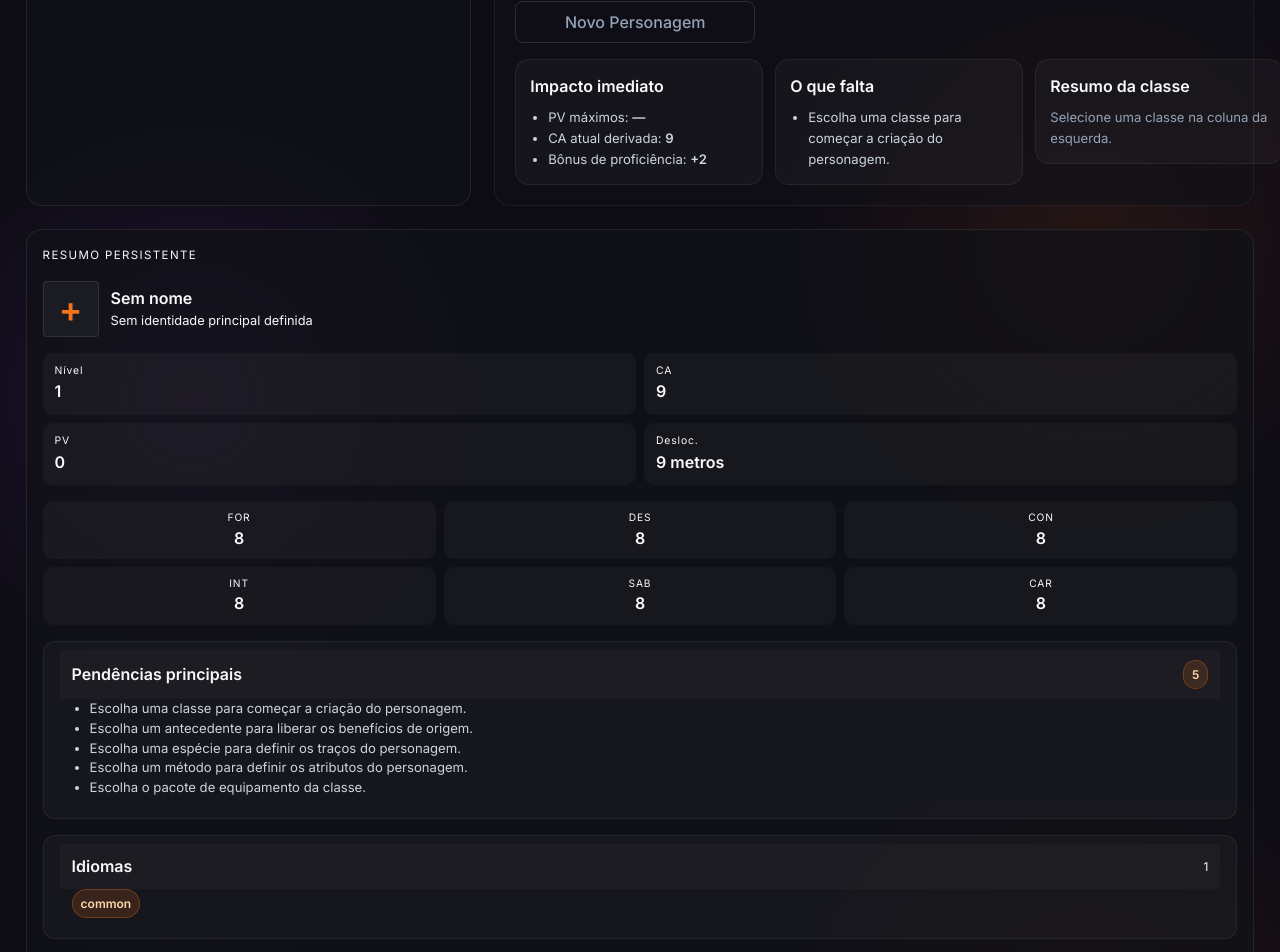
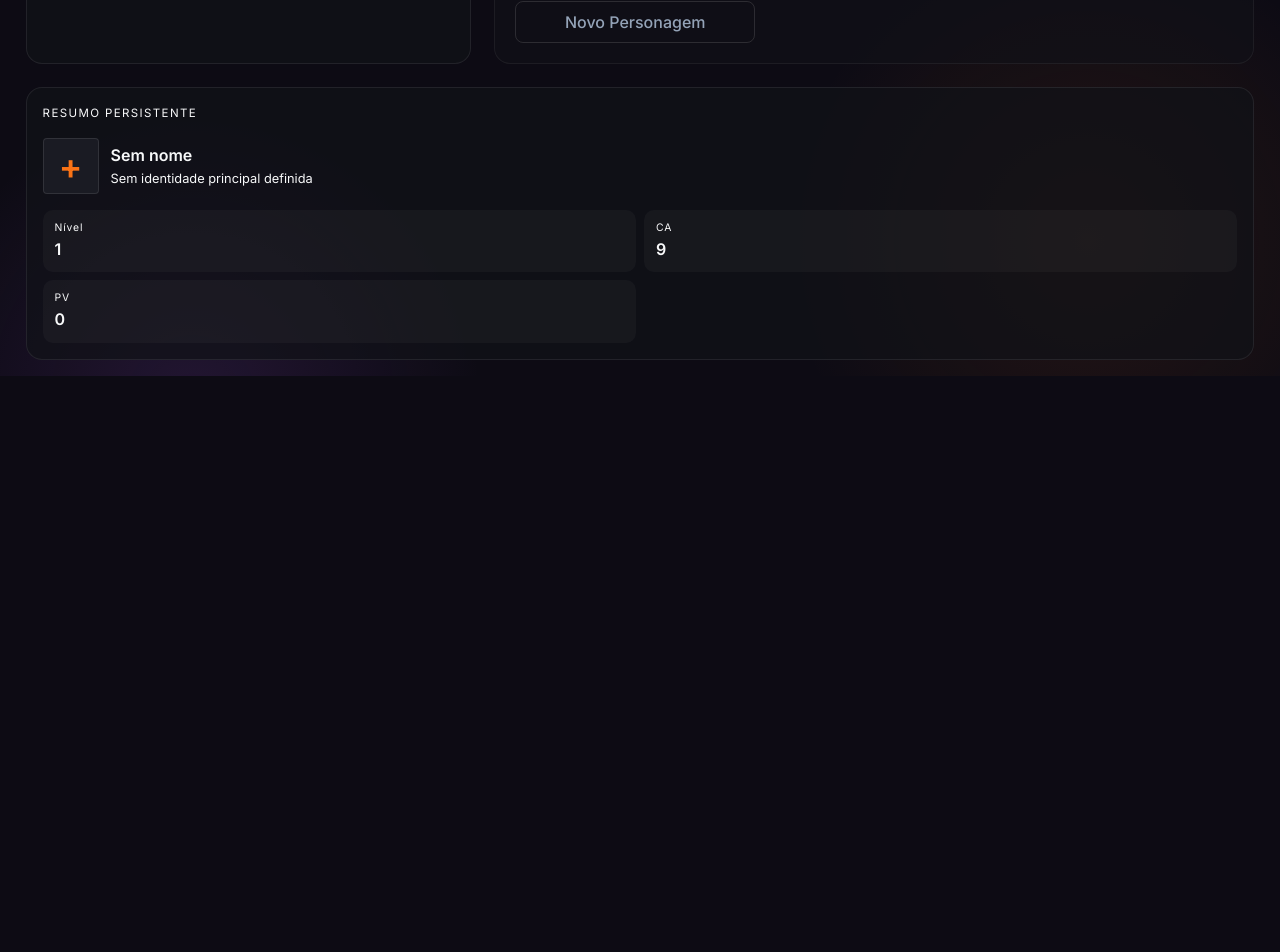
Before and after one commit to cauefeliciano14/app, a React (Vite) app: page / in a window 1280 px wide. Shown: the part 2400-3352 px from the top of the page. After the commit the page ends 2776 px from the top, so only its background shows below. Built offline with nearby package versions, Linux system fonts and the light colour scheme.

Commit message:
Refina informações únicas no criador

```diff
--- a/src/components/steps/ClassSelectionStep.module.css
+++ b/src/components/steps/ClassSelectionStep.module.css
@@ -9,17 +9,15 @@
   display: grid;
   grid-template-columns:
     minmax(clamp(13.5rem, 17vw, 15.5rem), 0.95fr)
-    minmax(clamp(20rem, 34vw, 28rem), 1.5fr)
-    minmax(clamp(14rem, 18vw, 16rem), 0.9fr);
-  grid-template-areas: 'classes details side';
+    minmax(clamp(20rem, 34vw, 28rem), 1.9fr);
+  grid-template-areas: 'classes details';
   gap: 16px;
   min-height: 0;
   align-items: start;
 }
 
 .classColumn,
-.detailsColumn,
-.sideColumn {
+.detailsColumn {
   min-width: 0;
 }
 
@@ -86,27 +84,12 @@
   margin-top: 16px;
 }
 
-.sideColumn {
-  grid-area: side;
-  display: flex;
-  flex-direction: column;
-  gap: 12px;
-}
-
 @media (max-width: 1320px) {
   .stepGrid {
     grid-template-columns:
       minmax(clamp(13rem, 22vw, 15rem), 0.95fr)
       minmax(clamp(22rem, 40vw, 34rem), 1.45fr);
-    grid-template-areas:
-      'classes details'
-      'side side';
-  }
-
-  .sideColumn {
-    display: grid;
-    grid-template-columns: repeat(3, minmax(0, 1fr));
-    align-items: start;
+    grid-template-areas: 'classes details';
   }
 }
 
@@ -128,8 +111,7 @@
     grid-template-columns: minmax(0, 1fr);
     grid-template-areas:
       'classes'
-      'details'
-      'side';
+      'details';
   }
 
   .classList,
@@ -138,9 +120,6 @@
     padding-right: 0;
   }
 
-  .sideColumn {
-    grid-template-columns: minmax(0, 1fr);
-  }
 }
 
 @media (max-width: 720px) {
--- a/src/components/steps/ClassSelectionStep.tsx
+++ b/src/components/steps/ClassSelectionStep.tsx
@@ -155,44 +155,11 @@ export const ClassSelectionStep: React.FC<ClassSelectionStepProps> = ({ onReset,
               </>
             )}
           </div>
-
-          <div className={styles.sideColumn}>
-            <Panel title="Impacto imediato">
-              <ul style={{ margin: 0, paddingLeft: '18px', color: '#cbd5e1', fontSize: '0.82rem', lineHeight: 1.6 }}>
-                <li>PV máximos: <strong>{selectedClass ? engineCalculateMaxHP(selectedClass.id, characterLevel, derivedSheet.modifiers['constituicao'] ?? 0) : '—'}</strong></li>
-                <li>CA atual derivada: <strong>{derivedSheet.armorClass}</strong></li>
-                <li>Bônus de proficiência: <strong>+{derivedSheet.proficiencyBonus}</strong></li>
-              </ul>
-            </Panel>
-            <Panel title="O que falta">
-              {validationErrors.length === 0 ? (
-                <div style={{ color: '#4ade80', fontSize: '0.82rem' }}>Etapa pronta para avançar.</div>
-              ) : (
-                <ul style={{ margin: 0, paddingLeft: '18px', color: '#cbd5e1', fontSize: '0.82rem', lineHeight: 1.6 }}>
-                  {validationErrors.map((error) => <li key={error}>{error}</li>)}
-                </ul>
-              )}
-            </Panel>
-            <Panel title="Resumo da classe">
-              <div style={{ color: '#94a3b8', fontSize: '0.82rem', lineHeight: 1.6 }}>
-                {selectedClass ? 'Veja os detalhes ao centro e finalize quaisquer escolhas obrigatórias destacadas em laranja.' : 'Selecione uma classe na coluna da esquerda.'}
-              </div>
-            </Panel>
-          </div>
         </div>
       </div>
     </StepLayout>
   );
 };
-
-function Panel({ title, children }: { title: string; children: React.ReactNode }) {
-  return (
-    <div style={{ background: 'rgba(255,255,255,0.03)', border: '1px solid rgba(255,255,255,0.06)', borderRadius: '14px', padding: '14px' }}>
-      <div style={{ color: '#f8fafc', fontWeight: 700, marginBottom: '8px' }}>{title}</div>
-      {children}
-    </div>
-  );
-}
 
 function SummaryStat({ label, value }: { label: string; value: string }) {
   return (
--- a/src/features/creator/summary/CharacterSummaryPanel.tsx
+++ b/src/features/creator/summary/CharacterSummaryPanel.tsx
@@ -1,34 +1,18 @@
-import { useMemo } from 'react';
 import { useCharacter } from '../../../context/CharacterContext';
 import patterns from '../../../styles/panelPatterns.module.css';
 import styles from './CharacterSummaryPanel.module.css';
 
-const ATTRS = ['forca', 'destreza', 'constituicao', 'inteligencia', 'sabedoria', 'carisma'] as const;
-const LABELS: Record<(typeof ATTRS)[number], string> = {
-  forca: 'FOR',
-  destreza: 'DES',
-  constituicao: 'CON',
-  inteligencia: 'INT',
-  sabedoria: 'SAB',
-  carisma: 'CAR',
-};
-
 export function CharacterSummaryPanel() {
-  const { character, selectedBackground, derivedSheet, validationResult, characterLevel } = useCharacter();
-  const mainPendencies = validationResult.errors.slice(0, 5);
+  const { character, selectedBackground, derivedSheet, characterLevel } = useCharacter();
   const identityLine = [character.characterClass?.name, selectedBackground?.name, character.species?.name]
     .filter(Boolean)
     .join(' • ');
 
-  const quickFacts = useMemo(
-    () => [
-      { label: 'Nível', value: String(characterLevel ?? derivedSheet.level ?? 1) },
-      { label: 'CA', value: String(derivedSheet.armorClass) },
-      { label: 'PV', value: String(derivedSheet.maxHP) },
-      { label: 'Desloc.', value: derivedSheet.speed || '—' },
-    ],
-    [characterLevel, derivedSheet.armorClass, derivedSheet.level, derivedSheet.maxHP, derivedSheet.speed],
-  );
+  const quickFacts = [
+    { label: 'Nível', value: String(characterLevel ?? derivedSheet.level ?? 1) },
+    { label: 'CA', value: String(derivedSheet.armorClass) },
+    { label: 'PV', value: String(derivedSheet.maxHP) },
+  ];
 
   return (
     <div className={patterns.stackSm}>
@@ -56,18 +40,6 @@ export function CharacterSummaryPanel() {
         ))}
       </div>
 
-      <div className={patterns.responsiveGrid3}>
-        {ATTRS.map((attr) => (
-          <div key={attr} className={styles.statCard}>
-            <div className={styles.statLabel}>{LABELS[attr]}</div>
-            <div className={styles.statValue}>{derivedSheet.finalAttributes[attr] ?? 0}</div>
-          </div>
-        ))}
-      </div>
-
-      <SummaryIssues items={mainPendencies} />
-      <SummaryList title="Idiomas" items={derivedSheet.languages} empty="Nenhum idioma extra." />
-      <SummaryList title="Perícias" items={derivedSheet.skillProficiencies} empty="Nenhuma perícia definida." />
     </div>
   );
 }
@@ -80,49 +52,3 @@ function SummaryPill({ label, value }: { label: string; value: string }) {
     </div>
   );
 }
-
-function SummaryList({ title, items, empty }: { title: string; items: string[]; empty: string }) {
-  return (
-    <details open className={patterns.panelCardCompact}>
-      <summary className={styles.detailsSummary}>
-        <span className={styles.detailsTitle}>{title}</span>
-        <span className={styles.detailsCount}>{items.length}</span>
-      </summary>
-      <div className={styles.detailsBody}>
-        {items.length === 0 ? (
-          <div className={styles.emptyText}>{empty}</div>
-        ) : (
-          <div className={patterns.wrapRow}>
-            {items.map((item) => (
-              <span key={item} className={`${patterns.pill} ${patterns.pillAccent}`.trim()}>
-                {item}
-              </span>
-            ))}
-          </div>
-        )}
-      </div>
-    </details>
-  );
-}
-
-function SummaryIssues({ items }: { items: string[] }) {
-  return (
-    <details open className={patterns.panelCardCompact}>
-      <summary className={styles.detailsSummary}>
-        <span className={styles.detailsTitle}>Pendências principais</span>
-        <span className={`${patterns.pill} ${items.length === 0 ? patterns.pillSuccess : patterns.pillAccent}`.trim()}>
-          {items.length === 0 ? 'OK' : items.length}
-        </span>
-      </summary>
-      <div className={styles.detailsBody}>
-        {items.length === 0 ? (
-          <div className={styles.issueOk}>Personagem pronto para a ficha final.</div>
-        ) : (
-          <ul className={styles.issueList}>
-            {items.map((error) => <li key={error}>{error}</li>)}
-          </ul>
-        )}
-      </div>
-    </details>
-  );
-}
```
